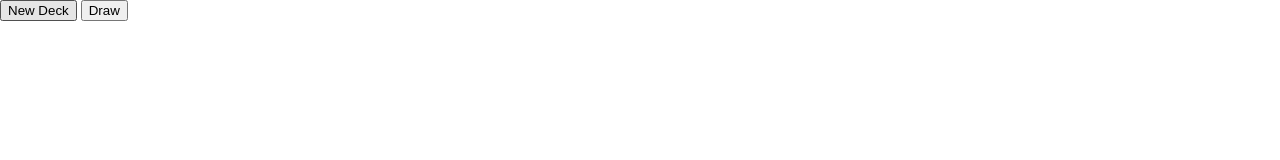
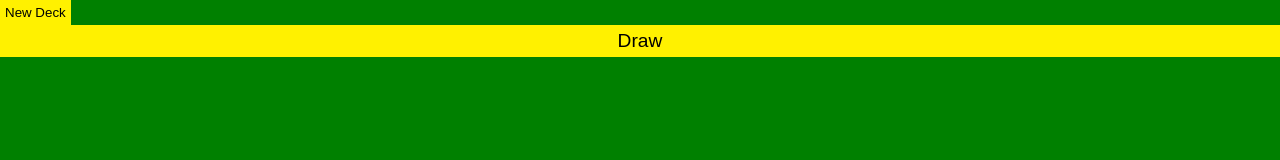
Before and after one commit to min-khanthee/Cardgame, a plain HTML site: page index.html in a window 1280 px wide. Drawn offline with Linux system fonts and the light colour scheme.

Commit message:
display cards

```diff
--- a/index.css
+++ b/index.css
@@ -2,4 +2,28 @@ html,
 body {
   margin: 0;
   padding: 0;
+  background: green;
+  font-family: 'Exo 2', sans-serif;
 }
+
+body {
+  display: flex;
+  flex-direction: column;
+  justify-content: space-between;
+}
+
+button {
+  background-color: #fff100;
+  cursor: pointer;
+  border: none;
+}
+
+button#deck-btn {
+  align-self: flex-start;
+  padding: 5px;
+}
+
+button#new-cards {
+  font-size: 1.2em;
+  padding: 5px;
+}
--- a/index.html
+++ b/index.html
@@ -1,9 +1,12 @@
 <html>
   <head>
+    <link rel="preconnect" href="https://fonts.gstatic.com" />
+    <link href="https://fonts.googleapis.com/css2?family=Exo+2:wght@300&display=swap" rel="stylesheet" />
     <link rel="stylesheet" href="index.css" />
   </head>
   <body>
     <button id="deck-btn">New Deck</button>
+    <div id="cards"></div>
     <button id="new-cards">Draw</button>
     <script src="index.js"></script>
   </body>
--- a/index.js
+++ b/index.js
@@ -14,8 +14,14 @@ function handleClick() {
 
 document.getElementById('deck-btn').addEventListener('click', handleClick)
 
-document.getElementById('draw-cards').addEventListener('click', () => {
+document.getElementById('new-cards').addEventListener('click', () => {
   fetch(`https://apis.scrimba.com/deckofcards/api/deck/${deckId}/draw/?count=2`)
     .then((res) => res.json())
-    .then((data) => console.log(data))
+    .then((data) => {
+      console.log(data.cards[0].image)
+      document.getElementById('cards').innerHTML = `
+      <img src=${data.cards[0].image} />
+      <img src=${data.cards[1].image} />
+  `
+    })
 })
```
